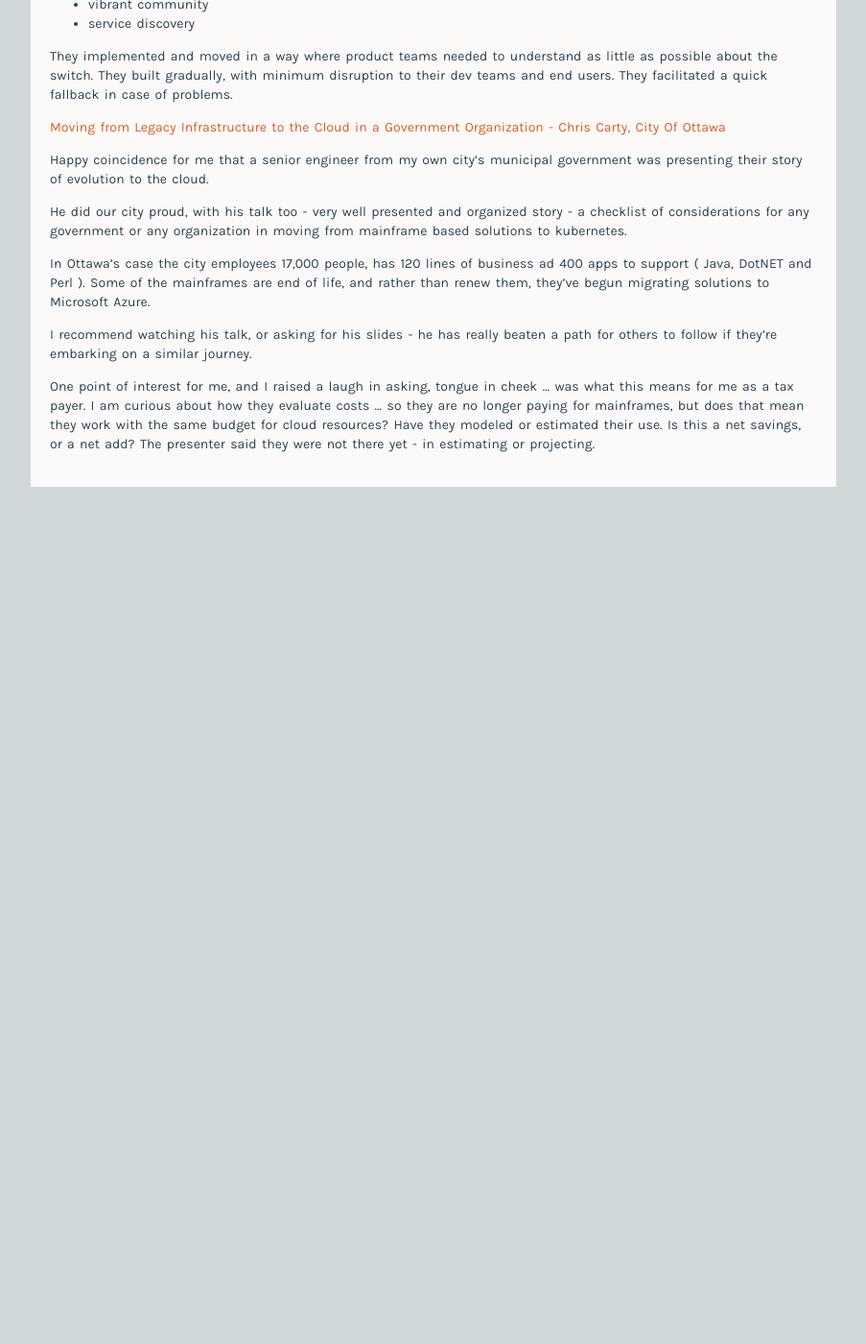
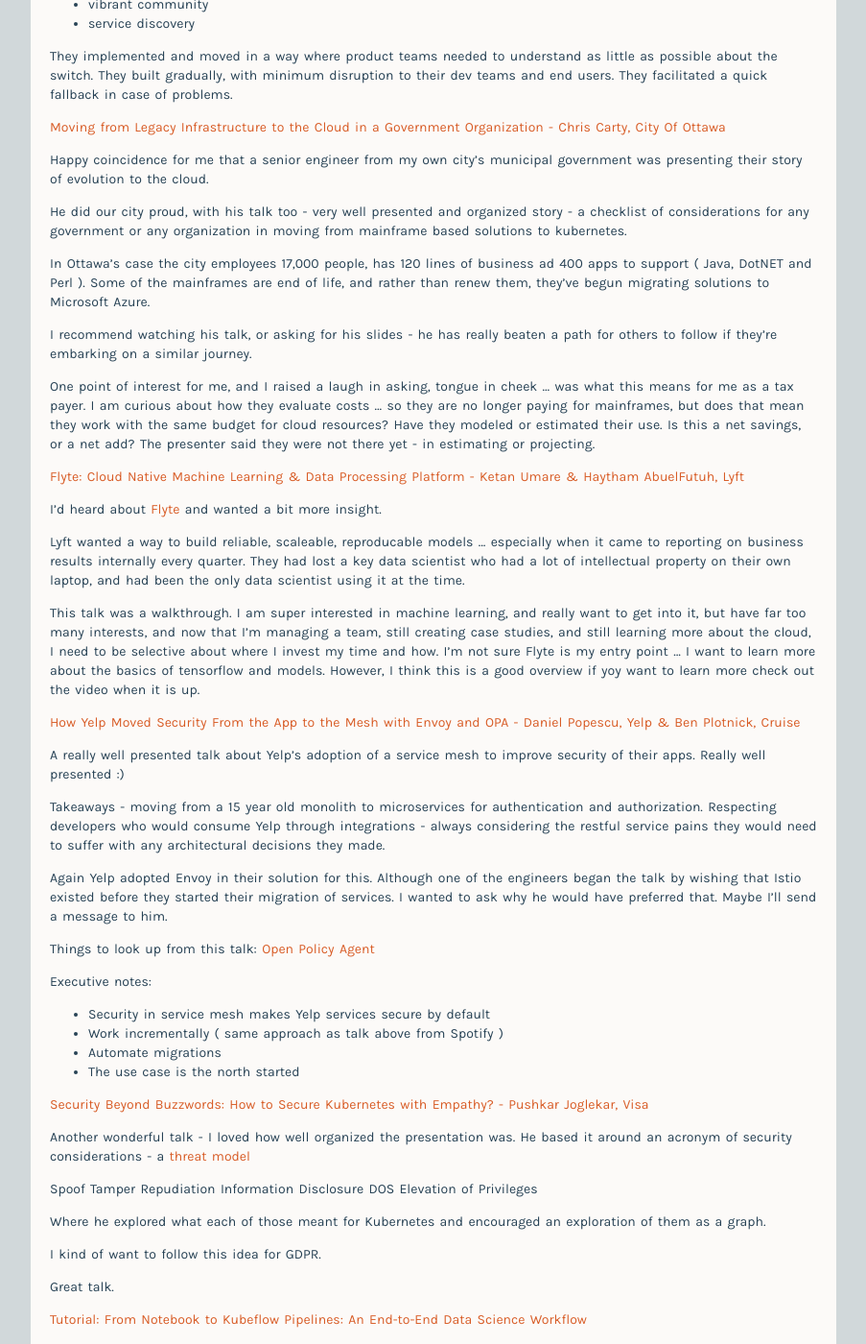
Before and after one commit to mcconville/blog, a Jekyll site: the page built from _posts/blog/2019-11-22-kubecon-north-america.md, in a window 1280 px wide and 1400 px high, scrolled down 1482 px. Shown: the whole window at 96% size, without its empty margins (188-1091 px from the left). Built offline with Jekyll 4.4.1, drawn with Linux system fonts in a browser that asks for light colours; before the commit the page ends 1989 px from its top, so only the background shows below that; some of the changed text lies outside the part shown.

Commit message:
Update 2019-11-22-kubecon-north-america.md

```diff
--- a/_posts/blog/2019-11-22-kubecon-north-america.md
+++ b/_posts/blog/2019-11-22-kubecon-north-america.md
@@ -11,7 +11,7 @@
 
 General themes - use of service ServiceMesh ( mostly Envoy from the talks I was able to attend ), economics of cloud services, and machine learning - both in terms of devops, and in terms of building ML on Kube.
 
-[Measuring and optimizing ML Workloads at Lyft](https://events19.linuxfoundation.org/events/kubecon-cloudnativecon-north-america-2019/schedule/)
+[Measuring and optimizing ML Workloads at Lyft](https://sched.co/UabJ)
 
 The first talk I attended, and I think the most inspiring one that I attended ... definitely has me thinking about a lot of different things.
 
@@ -46,7 +46,7 @@
 They implemented and moved in a way where product teams needed to understand as little as possible about the switch. They built gradually, with minimum disruption to their dev teams and end users. They facilitated a quick fallback in case of problems.
 
 
-[Moving from Legacy Infrastructure to the Cloud in a Government Organization - Chris Carty, City Of Ottawa](https://events19.linuxfoundation.org/events/kubecon-cloudnativecon-north-america-2019/schedule/)
+[Moving from Legacy Infrastructure to the Cloud in a Government Organization - Chris Carty, City Of Ottawa](https://sched.co/UabP)
 
 Happy coincidence for me that a senior engineer from my own city's municipal government was presenting their story of evolution to the cloud.
 
@@ -57,3 +57,63 @@
 I recommend watching his talk, or asking for his slides - he has really beaten a path for others to follow if they're embarking on a similar journey.
 
 One point of interest for me, and I raised a laugh in asking, tongue in cheek ... was what this means for me as a tax payer. I am curious about how they evaluate costs ... so they are no longer paying for mainframes, but does that mean they work with the same budget for cloud resources? Have they modeled or estimated their use. Is this a net savings, or a net add? The presenter said they were not there yet - in estimating or projecting.
+
+[Flyte: Cloud Native Machine Learning & Data Processing Platform - Ketan Umare & Haytham AbuelFutuh, Lyft
+](https://sched.co/UaYY)
+
+I'd heard about [Flyte](https://lyft.github.io/flyte/index.html) and wanted a bit more insight.
+
+Lyft wanted a way to build reliable, scaleable, reproducable models ... especially when it came to reporting on business results internally every quarter. They had lost a key data scientist who had a lot of intellectual property on their own laptop, and had been the only data scientist using it at the time.
+
+This talk was a walkthrough. I am super interested in machine learning, and really want to get into it, but have far too many interests, and now that I'm managing a team, still creating case studies, and still learning more about the cloud, I need to be selective about where I invest my time and how. I'm not sure Flyte is my entry point ... I want to learn more about the basics of tensorflow and models. However, I think this is a good overview if yoy want to learn more check out the video when it is up.
+
+
+[How Yelp Moved Security From the App to the Mesh with Envoy and OPA - Daniel Popescu, Yelp & Ben Plotnick, Cruise](https://sched.co/UaZT)
+
+A really well presented talk about Yelp's adoption of a service mesh to improve security of their apps. Really well presented :)
+
+Takeaways - moving from a 15 year old monolith to microservices for authentication and authorization. Respecting developers who would consume Yelp through integrations - always considering the restful service pains they would need to suffer with any architectural decisions they made.
+
+Again Yelp adopted Envoy in their solution for this. Although one of the engineers began the talk by wishing that Istio existed before they started their migration of services. I wanted to ask why he would have preferred that. Maybe I'll send a message to him.
+
+Things to look up from this talk: [Open Policy Agent](https://www.openpolicyagent.org/)
+
+Executive notes:
+
+- Security in service mesh makes Yelp services secure by default
+- Work incrementally ( same approach as talk above from Spotify )
+- Automate migrations
+- The use case is the north started
+
+[Security Beyond Buzzwords: How to Secure Kubernetes with Empathy? - Pushkar Joglekar, Visa](https://sched.co/Uad6)
+
+Another wonderful talk - I loved how well organized the presentation was. He based it around an acronym of security considerations - a [threat model](https://dev.to/petermbenjamin/demystifying-stride-threat-models-230m)
+
+Spoof
+Tamper
+Repudiation
+Information Disclosure
+DOS
+Elevation of Privileges
+
+Where he explored what each of those meant for Kubernetes and encouraged an exploration of them as a graph.
+
+I kind of want to follow this idea for GDPR.
+
+Great talk.
+
+[Tutorial: From Notebook to Kubeflow Pipelines: An End-to-End Data Science Workflow](https://sched.co/Uaeq)
+
+This was a very slick 90 minute tutorial from Google ... the most impressive part for me was how well executed it was, in setting up Kube resources, installing Kubeflow, the data model etc.
+
+It introduced a tool called [Kale](https://github.com/kubeflow-kale) which attempts to simplify kubeflow pipelines.
+
+It all worked well, I was able to get to the end of the tutorial - deploy a pipeline, work through the sample data ... but it isn't what I really want, which is to understand tensorflow and work from first principles with my own data.
+
+I need to do that work myself. Otherwise - impressive tutorial and technology :)
+
+[Fine Grained Mesh Metrics for Better Visibility With Native Performance - Mandar Jog & Kuat Yessenov, Google](https://sched.co/UaYV)
+
+This session served to open my eyes to the idea of mesh metrics rather than educate me about a specific implementation - mostly because my brain was getting kind fried this late in the week, and after the kubeflow tutorial earlier in the day.
+
+All in all, I feel inspired to learn more about mesh, build more examples with it, and personally to dig into tensorflow/kubeflow in 2020. I also have a swath of ideas about exploring the economics of cloud usage - have discussed with a colleague to collaborate with in 2020 too.
```
